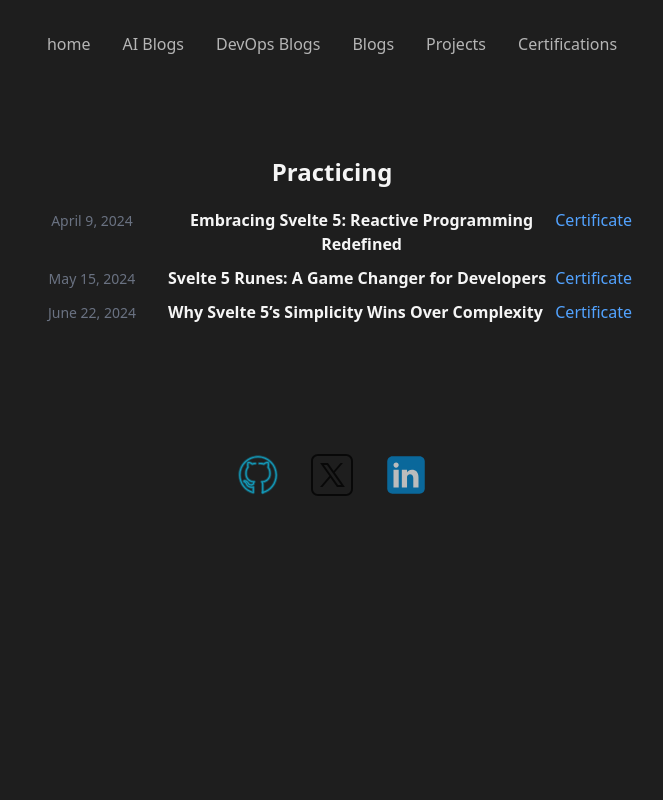
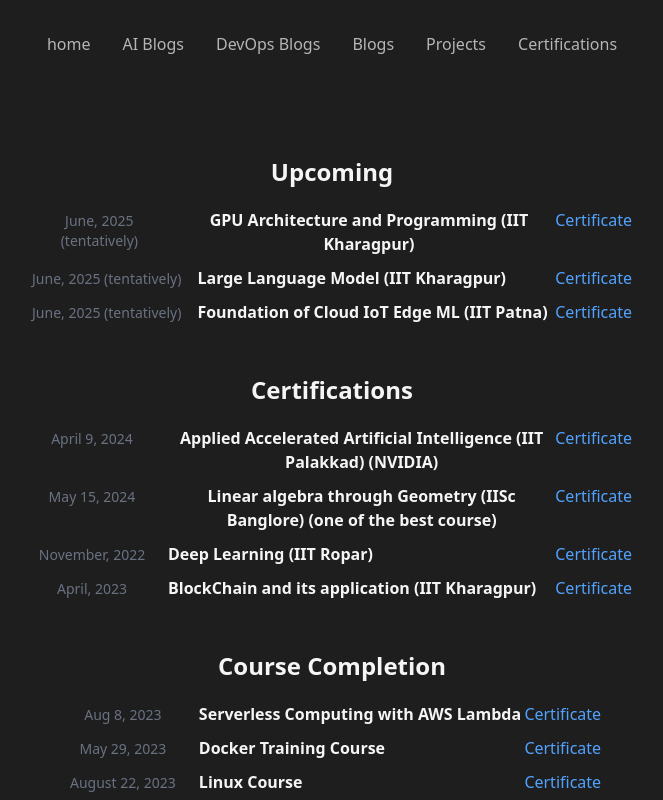
Before and after one commit to john221wick/portfolio, a SvelteKit app: page /certifications in a window 1280 px wide. Shown: the top 800 px of the page, without its empty margins (308-971 px from the left). Built offline with nearby package versions, Linux system fonts and the light colour scheme.

Commit message:
added certificates

```diff
--- a/src/routes/blogs-others/+page.svelte
+++ b/src/routes/blogs-others/+page.svelte
@@ -1,10 +1,20 @@
 <script>
 	import { marked } from 'marked';
+	import Prism from 'prismjs';
+	import { onMount } from 'svelte';
+	import 'prismjs/themes/prism-tomorrow.css';
+	import 'prismjs/plugins/autoloader/prism-autoloader';
+
+	// For DYnamically deciding the language
+	onMount(() => {
+		Prism.plugins.autoloader.languages_path =
+			'https://cdnjs.cloudflare.com/ajax/libs/prism/1.29.0/components/';
+	});
 	let posts = [
 		{
-			date: 'April 9, 2024',
-			title: 'Embracing Svelte 5: Reactive Programming Redefined',
-			href: 'test.md'
+			date: 'July, 2023',
+			title: 'Bash Scripting',
+			href: 'data/devops/bash-scripting.md'
 		},
 		{
 			date: 'May 15, 2024',
@@ -33,10 +43,22 @@
 			markdownContent = 'Failed to load content.';
 		}
 	}
+
+	// To ensure syntax highlighting after DOM update
+	$effect(() => {
+		if (markdownContent) {
+			setTimeout(() => {
+				const codeBlocks = document.querySelectorAll('pre code');
+				codeBlocks.forEach((block) => {
+					Prism.highlightElement(block);
+				});
+			}, 0);
+		}
+	});
 </script>
 
 {#if markdownContent}
-	<div class="mt-5 border-t p-5">
+	<div class="max-w-20xl text-white-800 mx-auto rounded-lg p-8 text-left leading-relaxed shadow-md">
 		{@html markdownContent}
 	</div>
 {:else}
--- a/src/routes/certifications/+page.svelte
+++ b/src/routes/certifications/+page.svelte
@@ -1,29 +1,109 @@
 <script>
 	import { marked } from 'marked';
-	import { preventDefault } from 'svelte/legacy';
+	import Prism from 'prismjs';
+	import { onMount } from 'svelte';
+	import 'prismjs/themes/prism-tomorrow.css';
+	import 'prismjs/plugins/autoloader/prism-autoloader';
+
+	// For DYnamically deciding the language
+	onMount(() => {
+		Prism.plugins.autoloader.languages_path =
+			'https://cdnjs.cloudflare.com/ajax/libs/prism/1.29.0/components/';
+	});
+
+	let postsUpcoming = [
+		{
+			date: 'June, 2025 (tentatively)',
+			title: 'GPU Architecture and Programming (IIT Kharagpur)',
+			href: '/test.md',
+			certHref: ''
+		},
+		{
+			date: 'June, 2025 (tentatively)',
+			title: 'Large Language Model (IIT Kharagpur)',
+			href: '/test.md',
+			certHref: ''
+		},
+		{
+			date: 'June, 2025 (tentatively)',
+			title: 'Foundation of Cloud IoT Edge ML (IIT Patna)',
+			href: '/test.md',
+			certHref: ''
+		}
+	];
 
 	let posts = [
 		{
 			date: 'April 9, 2024',
-			title: 'Embracing Svelte 5: Reactive Programming Redefined',
+			title: 'Applied Accelerated Artificial Intelligence (IIT Palakkad) (NVIDIA)',
 			href: '/test.md',
-			certHref: '/certifications/svelte5-reactive.pdf'
+			certHref: 'https://drive.google.com/file/d/1sNASrD4_2LE5u9BvUOe6iFoc1xcM33J5/view?usp=sharing'
 		},
 		{
 			date: 'May 15, 2024',
-			title: 'Svelte 5 Runes: A Game Changer for Developers',
-			href: '/post/svelte5/runes.md',
-			certHref: '/certifications/svelte5-runes.pdf'
+			title: 'Linear algebra through Geometry (IISc Banglore) (one of the best course)',
+			href: '/test.md',
+			certHref: 'https://drive.google.com/file/d/1sQ1ao9MML9DGDTPgLIkNoN_8ZpAeX3e8/view?usp=sharing'
 		},
 		{
-			date: 'June 22, 2024',
-			title: 'Why Svelte 5’s Simplicity Wins Over Complexity',
-			href: '/post/svelte5/simplicity.md',
-			certHref: '/certifications/svelte5-simplicity.pdf'
+			date: 'November, 2022',
+			title: 'Deep Learning (IIT Ropar)',
+			href: '/test.md',
+			certHref: 'https://drive.google.com/file/d/1MQ6OE30keXZi5iFZ8qNmST9ob8cBcn23/view?usp=sharing'
+		},
+		{
+			date: 'April, 2023',
+			title: 'BlockChain and its application (IIT Kharagpur)',
+			href: '/test.md',
+			certHref: 'https://drive.google.com/file/d/17TjADjJWDIpLPIvcVod_I3EiohaN1bs2/view?usp=sharing'
+		}
+	];
+	let postsCCompletion = [
+		{
+			date: 'Aug 8, 2023',
+			title: 'Serverless Computing with AWS Lambda',
+			href: '/test.md',
+			certHref: 'https://drive.google.com/file/d/1pcBgDiBktK4wSO91YkX_oEG95uHkTtHK/view?usp=sharing'
+		},
+		{
+			date: 'May 29, 2023',
+			title: 'Docker Training Course',
+			href: '/test.md',
+			certHref: 'https://drive.google.com/file/d/1hX9188cnPLV5FhF3ORVrXjYvPgaK4lfc/view?usp=sharing'
+		},
+		{
+			date: 'August 22, 2023',
+			title: 'Linux Course',
+			href: '/post/svelte5/runes.md',
+			certHref: 'https://drive.google.com/file/d/15gthFFfQG-7AtyK3CKKojysPLN19fSfI/view?usp=sharing'
+		},
+		{
+			date: 'January, 2024',
+			title: 'CI/CD with Github actions',
+			href: '/test.md',
+			certHref: 'https://drive.google.com/file/d/15gthFFfQG-7AtyK3CKKojysPLN19fSfI/view?usp=sharing'
+		},
+		{
+			date: 'August 28, 2023',
+			title: 'Shell Programming (Bash)',
+			href: '/test.md',
+			certHref: 'https://drive.google.com/file/d/1iqvRKZ-0Se7YdxJ3Ix4CQqRl53qY5_P3/view?usp=sharing'
+		},
+		{
+			date: 'August 28, 2023',
+			title: 'Git and Github',
+			href: '/test.md',
+			certHref: 'https://drive.google.com/file/d/1N12gQIwJPEHUtVZhEdqbc1JI43r5u112/view?usp=sharing'
+		},
+		{
+			date: 'June 27, 2023',
+			title: 'Try Hack Me (Pre Security Learning Path)',
+			href: '/test.md',
+			certHref: 'https://drive.google.com/file/d/1BWmUjpT0vEYf6xWWVT8wdaNmOX5aEipU/view?usp=sharing'
 		}
 	];
 
-	let markdownContent = '';
+	let markdownContent = $state();
 
 	async function loadMarkdown(path) {
 		try {
@@ -38,6 +118,18 @@
 			markdownContent = 'Failed to load content.';
 		}
 	}
+
+	// To ensure syntax highlighting after DOM update
+	$effect(() => {
+		if (markdownContent) {
+			setTimeout(() => {
+				const codeBlocks = document.querySelectorAll('pre code');
+				codeBlocks.forEach((block) => {
+					Prism.highlightElement(block);
+				});
+			}, 0);
+		}
+	});
 </script>
 
 {#if markdownContent}
@@ -46,7 +138,35 @@
 	</div>
 {:else}
 	<div class="flex flex-col items-center p-5">
-		<h2 class="mb-5 text-2xl font-bold">Practicing</h2>
+		<h2 class="mb-5 text-2xl font-bold">Upcoming</h2>
+		<ul class="w-full max-w-[600px] list-none p-0">
+			{#each postsUpcoming as { date, title, href, certHref } (title)}
+				<li class="mb-2.5 flex items-baseline">
+					<span class="mr-4 min-w-[120px] text-sm text-gray-500">{date}</span>
+					<a
+						{href}
+						onclick={(e) => {
+							e.preventDefault();
+							loadMarkdown(href);
+						}}
+						class="font-bold text-inherit no-underline hover:underline"
+					>
+						{title}
+					</a>
+					<a
+						href={certHref}
+						target="_blank"
+						rel="noopener noreferrer"
+						class="ml-auto text-blue-400 hover:underline"
+					>
+						Certificate
+					</a>
+				</li>
+			{/each}
+		</ul>
+	</div>
+	<div class="flex flex-col items-center p-5">
+		<h2 class="mb-5 text-2xl font-bold">Certifications</h2>
 		<ul class="w-full max-w-[600px] list-none p-0">
 			{#each posts as { date, title, href, certHref } (title)}
 				<li class="mb-2.5 flex items-baseline">
@@ -73,4 +193,32 @@
 			{/each}
 		</ul>
 	</div>
+	<div class="flex flex-col items-center p-5">
+		<h2 class="mb-5 text-2xl font-bold">Course Completion</h2>
+		<ul class="w-full max-w-[600px] list-none p-0">
+			{#each postsCCompletion as { date, title, href, certHref } (title)}
+				<li class="mb-2.5 flex items-baseline">
+					<span class="mr-4 min-w-[120px] text-sm text-gray-500">{date}</span>
+					<a
+						{href}
+						onclick={(e) => {
+							e.preventDefault();
+							loadMarkdown(href);
+						}}
+						class="font-bold text-inherit no-underline hover:underline"
+					>
+						{title}
+					</a>
+					<a
+						href={certHref}
+						target="_blank"
+						rel="noopener noreferrer"
+						class="ml-auto text-blue-400 hover:underline"
+					>
+						Certificate
+					</a>
+				</li>
+			{/each}
+		</ul>
+	</div>
 {/if}
--- a/src/routes/projects/+page.svelte
+++ b/src/routes/projects/+page.svelte
@@ -1,10 +1,20 @@
 <script>
 	import { marked } from 'marked';
+	import Prism from 'prismjs';
+	import { onMount } from 'svelte';
+	import 'prismjs/themes/prism-tomorrow.css';
+	import 'prismjs/plugins/autoloader/prism-autoloader';
+
+	// For DYnamically deciding the language
+	onMount(() => {
+		Prism.plugins.autoloader.languages_path =
+			'https://cdnjs.cloudflare.com/ajax/libs/prism/1.29.0/components/';
+	});
 	let posts = [
 		{
-			date: 'April 9, 2024',
-			title: 'Embracing Svelte 5: Reactive Programming Redefined',
-			href: 'test.md'
+			date: 'July, 2023',
+			title: 'Bash Scripting',
+			href: 'data/devops/bash-scripting.md'
 		},
 		{
 			date: 'May 15, 2024',
@@ -33,10 +43,22 @@
 			markdownContent = 'Failed to load content.';
 		}
 	}
+
+	// To ensure syntax highlighting after DOM update
+	$effect(() => {
+		if (markdownContent) {
+			setTimeout(() => {
+				const codeBlocks = document.querySelectorAll('pre code');
+				codeBlocks.forEach((block) => {
+					Prism.highlightElement(block);
+				});
+			}, 0);
+		}
+	});
 </script>
 
 {#if markdownContent}
-	<div class="mt-5 border-t p-5">
+	<div class="max-w-20xl text-white-800 mx-auto rounded-lg p-8 text-left leading-relaxed shadow-md">
 		{@html markdownContent}
 	</div>
 {:else}
--- a/static/data/devops/bash-scripting.md
+++ b/static/data/devops/bash-scripting.md
@@ -1,10 +1,11 @@
 # Bash Scripting Essentials for DevOps
 
-Bash scripting is one of the most important skill in deevops. Learning it will definetely give you an upper hand.
+# [Here is my link to certification i did](https://drive.google.com/file/d/1iqvRKZ-0Se7YdxJ3Ix4CQqRl53qY5_P3/view?usp=sharing)
 
 
-## [Here is my link to certification i did](https://drive.google.com/file/d/1iqvRKZ-0Se7YdxJ3Ix4CQqRl53qY5_P3/view?usp=sharing)
+---
 
+Bash scripting is one of the most important skill in deevops. Learning it will definetely give you an upper hand.
 
 ## Table of Contents
 - [Variables and Inputs](#variables-and-inputs)
```
